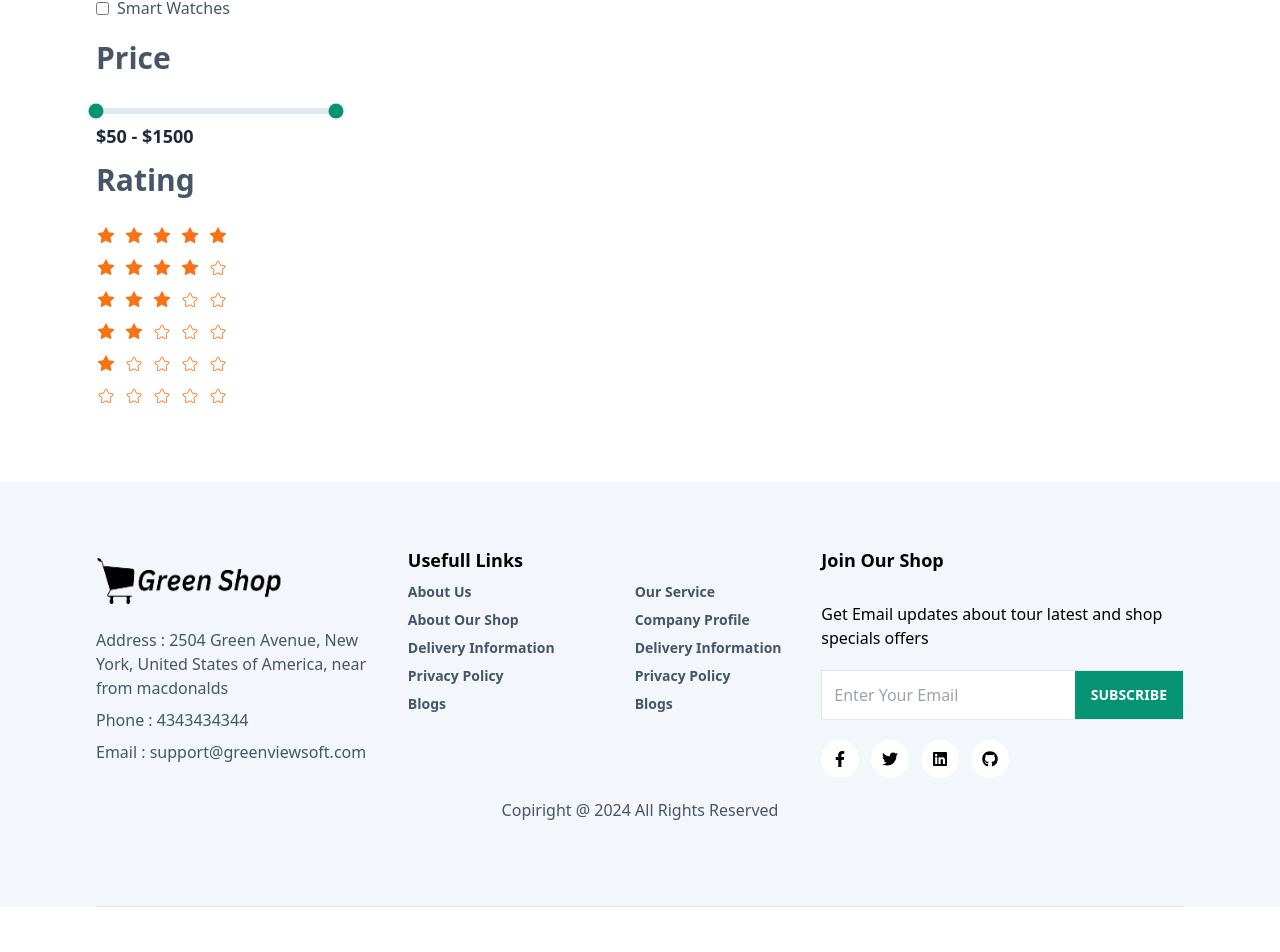
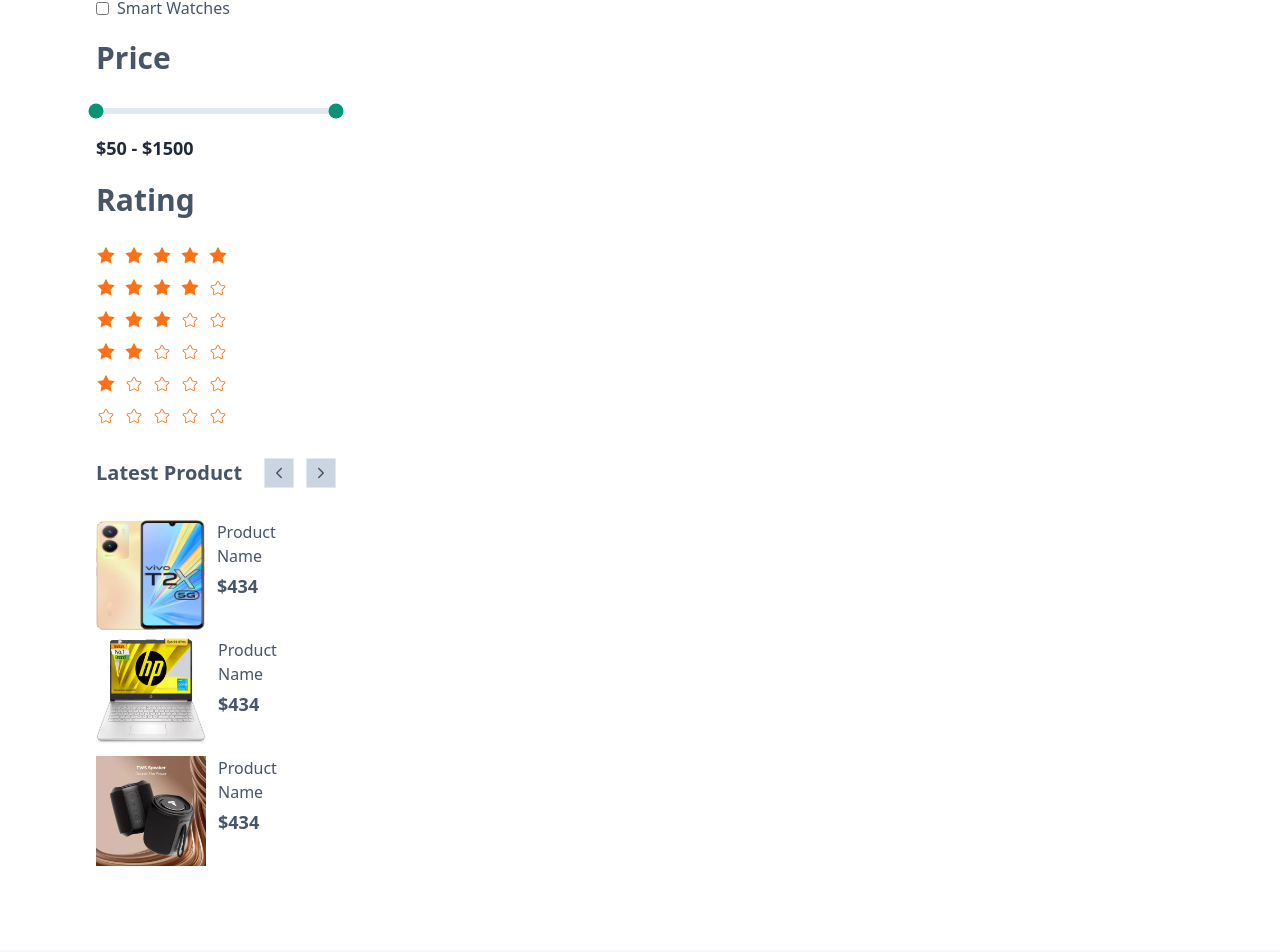
Before and after one commit to webdevmahabub/frontend-mern-multi-vendor-ecommerce, a React (Create React App) app: page /shops in a window 1280 px wide. Shown: the part 776-1728 px from the top of the page. Before the commit the page ends 1683 px from the top, so only its background shows below. Built offline with nearby package versions, Linux system fonts and the light colour scheme.

Commit message:
Setup Shop Page Design Part 5

```diff
--- a/src/pages/Shops.jsx
+++ b/src/pages/Shops.jsx
@@ -6,9 +6,9 @@ import { IoIosArrowForward } from "react-icons/io";
 import { Range } from 'react-range';
 import {AiFillStar} from 'react-icons/ai'
 import {CiStar} from 'react-icons/ci'
+import Products from '../components/products/Products';
 
 const Shops = () => {
-
     const [filter, setFilter] = useState(true)
     const categorys = [
         'Mobiles',
@@ -23,6 +23,8 @@ const Shops = () => {
 
     const [state, setState] = useState({values: [50, 1500]})
     const [rating, setRating] = useState('')
+
+
     return (
         <div>
            <Header/>
@@ -37,7 +39,7 @@ const Shops = () => {
                         <IoIosArrowForward />
                         </span>
                         <span>Shop </span>
-                </div>
+                      </div>
                     </div>
                 </div>
             </div>
@@ -48,6 +50,7 @@ const Shops = () => {
             <div className={` md:block hidden ${!filter ? 'mb-6' : 'mb-0'} `}>
                 <button onClick={() => setFilter(!filter)} className='text-center w-full py-2 px-3 bg-indigo-500 text-white'>Filter Product</button>
             </div>
+
             <div className='w-full flex flex-wrap'>
                 <div className={`w-3/12 md-lg:w-4/12 md:w-full pr-8 ${filter ? 'md:h-0 md:overflow-hidden md:mb-6' : 'md:h-auto md:overflow-auto md:mb-0' } `}>
                     <h2 className='text-3xl font-bold mb-3 text-slate-600'>Category </h2>
@@ -60,7 +63,7 @@ const Shops = () => {
                         }
                     </div>
 
-                    <div className='py-2 flex flex-col gap-5'>
+        <div className='py-2 flex flex-col gap-5'>
             <h2 className='text-3xl font-bold mb-3 text-slate-600'>Price</h2>
 
              <Range
@@ -79,10 +82,11 @@ const Shops = () => {
 
                 )}
              />
-         </div>
+         <div>
          <span className='text-slate-800 font-bold text-lg'>${Math.floor(state.values[0])} - ${Math.floor(state.values[1])}</span>
            </div>
          </div>
+
          <div className='py-3 flex flex-col gap-4'>
             <h2 className='text-3xl font-bold mb-3 text-slate-600'>Rating </h2>
             <div className='flex flex-col gap-3'>
@@ -93,6 +97,7 @@ const Shops = () => {
                     <span><AiFillStar/> </span>
                     <span><AiFillStar/> </span>
                   </div>
+
                   <div onClick={() => setRating(4)} className='text-orange-500 flex justify-start items-start gap-2 text-xl cursor-pointer'>
                     <span><AiFillStar/> </span>
                     <span><AiFillStar/> </span>
@@ -100,6 +105,7 @@ const Shops = () => {
                     <span><AiFillStar/> </span>
                     <span><CiStar/> </span>
                   </div>
+
                   <div onClick={() => setRating(3)} className='text-orange-500 flex justify-start items-start gap-2 text-xl cursor-pointer'>
                     <span><AiFillStar/> </span>
                     <span><AiFillStar/> </span>
@@ -107,6 +113,7 @@ const Shops = () => {
                     <span><CiStar/> </span>
                     <span><CiStar/> </span>
                   </div>
+
                   <div onClick={() => setRating(2)} className='text-orange-500 flex justify-start items-start gap-2 text-xl cursor-pointer'>
                     <span><AiFillStar/> </span>
                     <span><AiFillStar/> </span>
@@ -114,6 +121,7 @@ const Shops = () => {
                     <span><CiStar/> </span>
                     <span><CiStar/> </span>
                   </div>
+
                   <div onClick={() => setRating(1)} className='text-orange-500 flex justify-start items-start gap-2 text-xl cursor-pointer'>
                     <span><AiFillStar/> </span>
                     <span><CiStar/> </span>
@@ -121,6 +129,7 @@ const Shops = () => {
                     <span><CiStar/> </span>
                     <span><CiStar/> </span>
                   </div>
+
                   <div className='text-orange-500 flex justify-start items-start gap-2 text-xl cursor-pointer'>
                   <span><CiStar/> </span>
                   <span><CiStar/> </span>
@@ -131,6 +140,15 @@ const Shops = () => {
             </div>
          </div>
 
+
+        <div className='py-5 flex flex-col gap-4 md:hidden'>
+            <Products title='Latest Product' />
+        </div>
+
+
+
+            </div>
+            </div>
             </div>
            </section>
 
@@ -138,4 +156,5 @@ const Shops = () => {
         </div>
     );
 };
+
 export default Shops;
```
